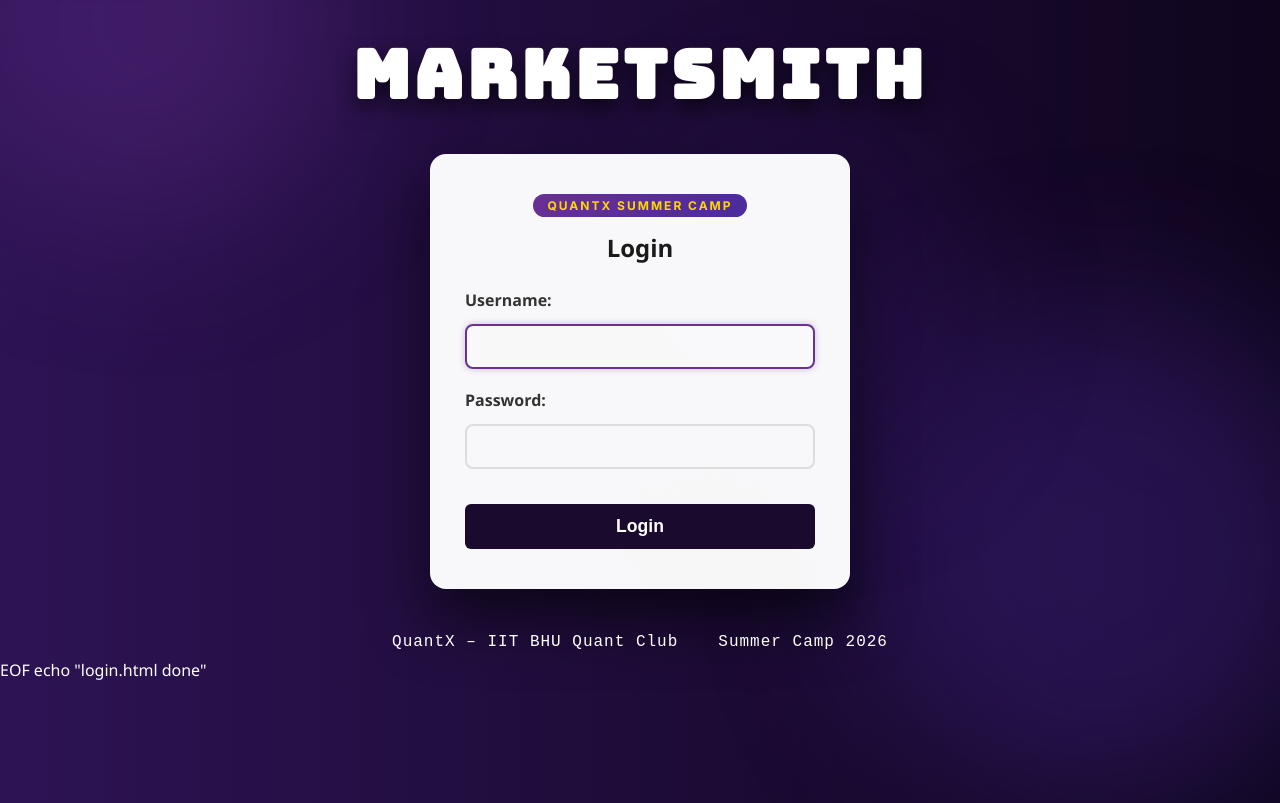
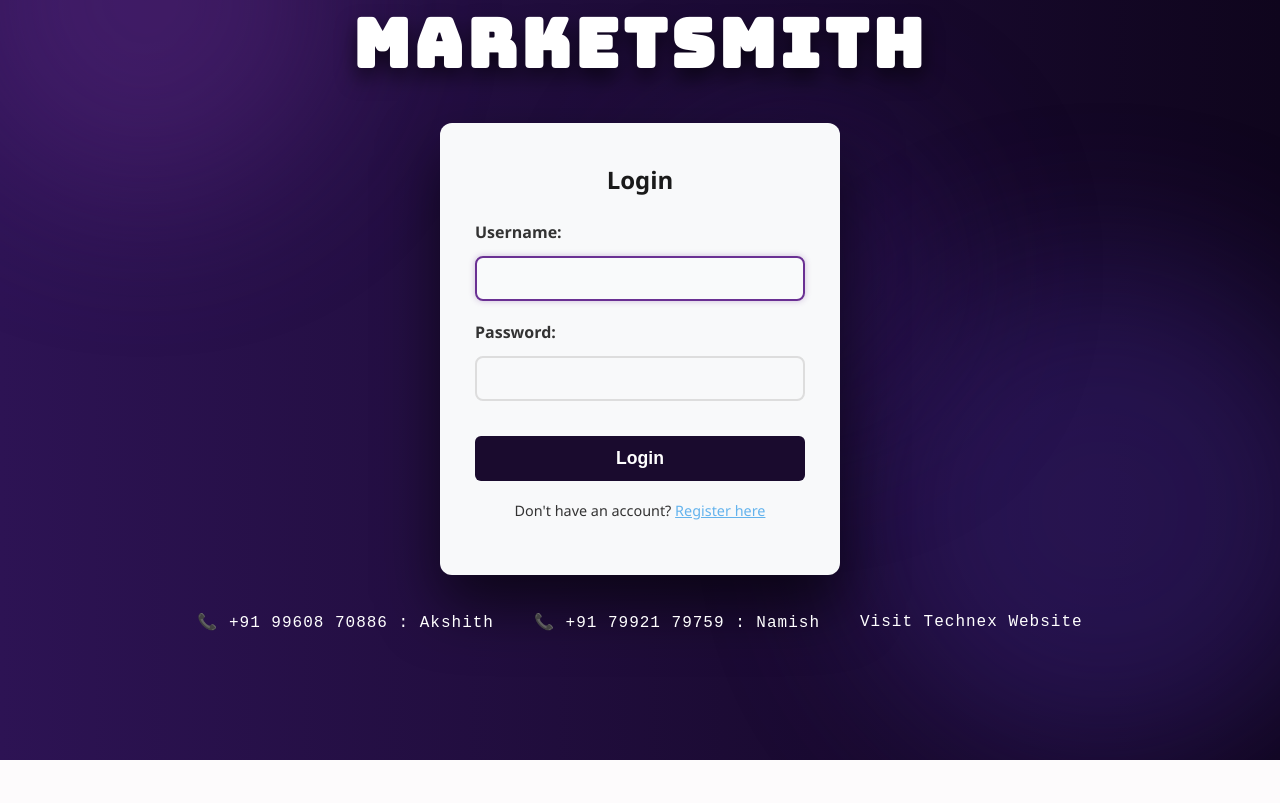
Before and after one commit to aryagiriX1219/marketsmith-repaired, a Django app: page /accounts/login/ in a window 1280 px wide; the page is wider, and only the part inside the window is pictured. Shown: the part 138-941 px from the top of that part. After the commit the page ends 898 px from the top of that part, so only its background shows below. Run offline with Django 5.2, Linux system fonts and the light colour scheme.

Commit message:
Update login.html

```diff
--- a/templates/accounts/login.html
+++ b/templates/accounts/login.html
@@ -1,30 +1,41 @@
-cat > /home/claude/quantx/templates/accounts/login.html << 'EOF'
 {% load static %}
 <!DOCTYPE html>
 <html lang="en">
 <head>
     <meta charset="UTF-8">
     <meta name="viewport" content="width=device-width, initial-scale=1.0">
-    <title>LOGIN | QuantX – IIT BHU Quant Club</title>
-    <link href="https://fonts.googleapis.com/css2?family=Bungee&family=Inter:wght@400;600;700&display=swap" rel="stylesheet">
+    <title>LOGIN | Technex '26</title>
+    <link href="https://fonts.googleapis.com/css2?family=Bungee&display=swap" rel="stylesheet">
     <link rel="stylesheet" href="{% static 'login.css' %}">
     <style>
-        .login-card { max-width: 420px; margin: 0 auto; padding: 40px 35px; background-color: rgba(255,255,255,0.97); border-radius: 16px; }
-        .login-card p { margin-bottom: 15px; text-align: left; color: #333; }
-        .login-card input { width: 100%; padding: 10px; margin-top: 5px; box-sizing: border-box; border-radius: 6px; border: 1px solid #ccc; }
-        .login-submit { width: 100%; padding: 12px; margin-top: 15px; border-radius: 6px; font-weight: bold; }
-        .event-badge {
-            display: inline-block;
-            background: linear-gradient(135deg, #6a3093, #4a2b9d);
-            color: #ffd700;
-            font-family: 'Inter', sans-serif;
-            font-size: 0.75rem;
-            font-weight: 700;
-            letter-spacing: 2px;
-            text-transform: uppercase;
-            padding: 4px 14px;
-            border-radius: 20px;
-            margin-bottom: 14px;
+        /* Matching the layout of the register page */
+        .login-card {
+            max-width: 400px;
+            margin: 0 auto;
+            padding: 40px 35px; /* Slightly more padding since there are fewer inputs */
+            background-color: #f8f9fa;
+            border-radius: 12px;
+        }
+        /* Style for the default Django form.as_p fields */
+        .login-card p {
+            margin-bottom: 15px;
+            text-align: left;
+            color: #333;
+        }
+        .login-card input {
+            width: 100%;
+            padding: 10px;
+            margin-top: 5px;
+            box-sizing: border-box;
+            border-radius: 6px;
+            border: 1px solid #ccc;
+        }
+        .login-submit {
+            width: 100%;
+            padding: 12px;
+            margin-top: 15px;
+            border-radius: 6px;
+            font-weight: bold;
         }
     </style>
 </head>
@@ -37,11 +48,8 @@ cat > /home/claude/quantx/templates/accounts/login.html << 'EOF'
 
     <header>
         <div class="header-content">
-            <img src="https://i.ibb.co/pvRwZyW0/quant-club-logo.webp" alt="QuantX – IIT BHU Quant Club" class="main-logo">
-            <div style="text-align:right; color:#ffd700; font-family:'Inter',sans-serif; font-size:0.8rem; letter-spacing:1px;">
-                <div style="font-weight:700; font-size:1rem;">QUANTX WEEK 2</div>
-                <div style="opacity:0.7;">IIT BHU Quant Club · Summer Camp</div>
-            </div>
+            <img src="{% static 'logo.png' %}" alt="IIT BHU Logo" class="main-logo">
+            <img src="{% static 'logo2.png' %}" alt="Event Logo 2" class="secondary-logo">
         </div>
     </header>
 
@@ -49,9 +57,6 @@ cat > /home/claude/quantx/templates/accounts/login.html << 'EOF'
         <h1 class="hero-title">MARKETSMITH</h1>
 
         <div class="login-card">
-            <div style="text-align:center;">
-                <span class="event-badge">QuantX Summer Camp</span>
-            </div>
             <h2 style="text-align:center; color:#1a1a1a; margin-top:0;">Login</h2>
 
             {% if form.errors %}
@@ -66,14 +71,20 @@ cat > /home/claude/quantx/templates/accounts/login.html << 'EOF'
                 {{ form.as_p }}
                 <button type="submit" class="login-submit">Login</button>
             </form>
+
+            <p style="margin-top: 20px; font-size: 0.9rem; text-align:center; color:#333;">
+                Don't have an account?
+                <a href="{% url 'register' %}" style="color: #63b3ed;">Register here</a>
+            </p>
         </div>
 
         <footer class="single-line-footer">
-            <span class="footer-item">QuantX – IIT BHU Quant Club</span>
-            <span class="footer-item">Summer Camp 2026</span>
+            <span class="footer-item">📞 +91 99608 70886 : Akshith</span>
+            <span class="footer-item">📞 +91 79921 79759 : Namish</span>
+            <a href="https://www.technex.in/" target="_blank" class="footer-link">
+                Visit Technex Website
+            </a>
         </footer>
     </main>
 </body>
 </html>
-EOF
-echo "login.html done"
```
